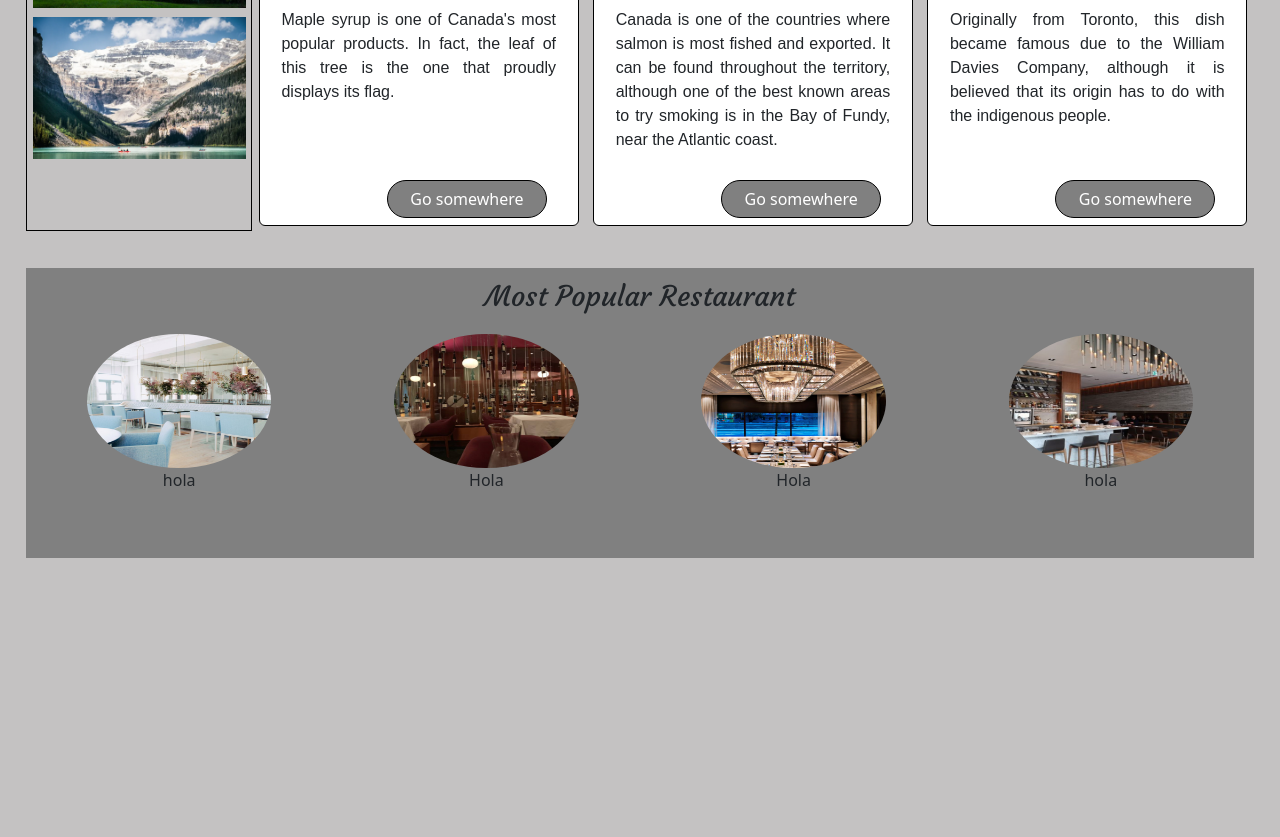
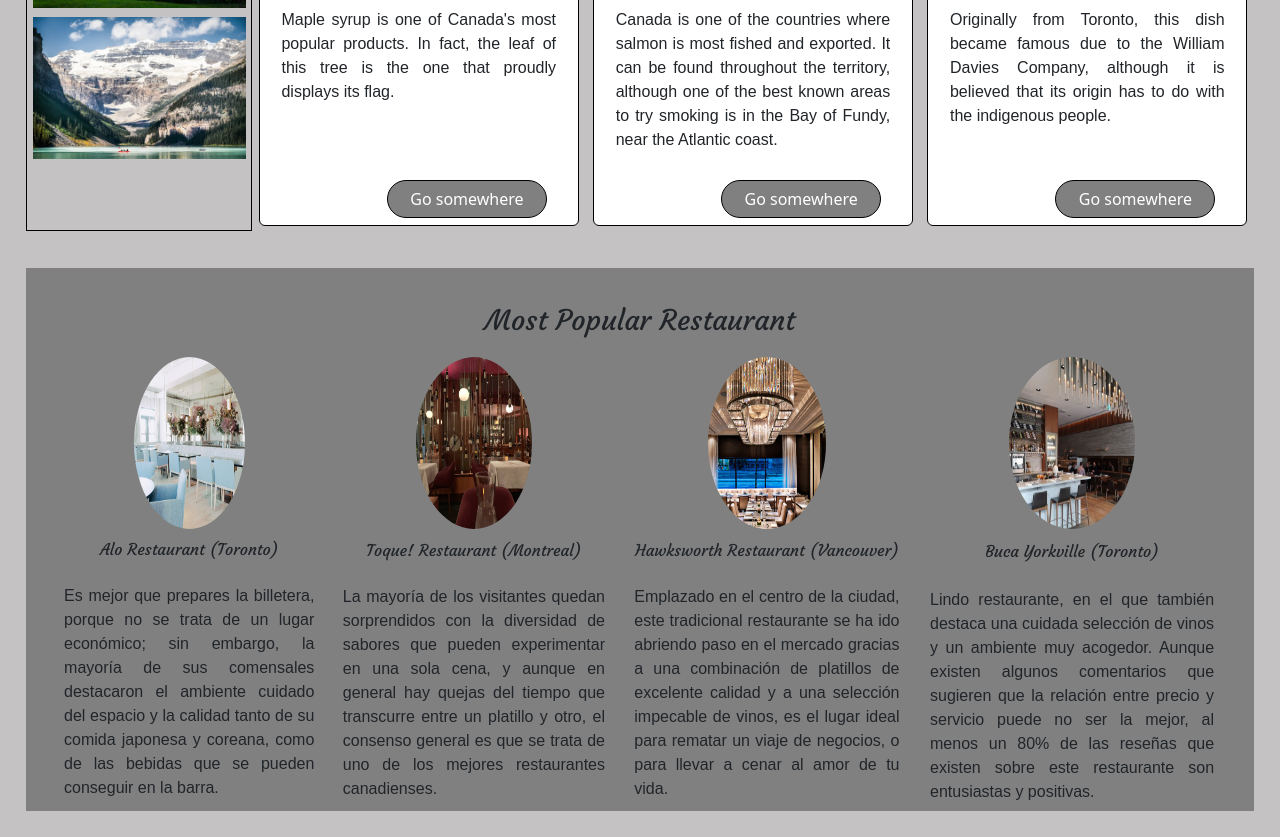
Before and after one commit to Julieta3164/Bootstrap, a website: page public/index.html in a window 1280 px wide. Shown: the part 1373-2210 px from the top of the page. Before the commit the page ends 1957 px from the top, so only its background shows below. Drawn offline with nearby package versions, Linux system fonts and the light colour scheme.

Commit message:
end card restaurant

```diff
--- a/public/css/main.css
+++ b/public/css/main.css
@@ -101,6 +101,7 @@ background: rgb(45, 45, 44);
 
 .section-B{
   margin-top: 3%;
+  padding: 2%;
   background: gray;
 }
 h3{
@@ -120,9 +121,22 @@ h3{
 
 }
 .card-img-top-end{
-  width: 60%;
-  height: 60%;
+  width: 40%;
+  height: 40%;
   -moz-border-radius: 50%;
   -webkit-border-radius: 50%;
   border-radius: 50%;
 }
+
+.card-text-end{
+  margin: 3%;
+  font-family: 'Courgette', cursive;
+  text-align: center;
+}
+
+.card-text-end-2{
+  text-align: justify;
+  font-family: 'Asap Condensed', sans-serif;
+  padding: 5%;
+  margin-bottom: 4%;
+}
--- a/public/index.html
+++ b/public/index.html
@@ -169,19 +169,23 @@
 <div class="restaurat">
   <div class="card-end">
     <img src="./img/res1.png" class="card-img-top-end" alt="Tourtière">
-    <p class="card-text-end">hola</p>
+    <p class="card-text-end">Alo Restaurant (Toronto)</p>
+    <p class="card-text-end-2">Es mejor que prepares la billetera, porque no se trata de un lugar económico; sin embargo, la mayoría de sus comensales destacaron el ambiente cuidado del espacio y la calidad tanto de su comida japonesa y coreana, como de las bebidas que se pueden conseguir en la barra.</p>
   </div>
   <div class="card-end">
     <img src="./img/res2.png" class="card-img-top-end" alt="Tourtière">
-    <p class="card-text-end">Hola</p>
+    <p class="card-text-end">Toque! Restaurant (Montreal)</p>
+    <p class="card-text-end-2">La mayoría de los visitantes quedan sorprendidos con la diversidad de sabores que pueden experimentar en una sola cena, y aunque en general hay quejas del tiempo que transcurre entre un platillo y otro, el consenso general es que se trata de uno de los mejores restaurantes canadienses.</p>
   </div>
   <div class="card-end">
     <img src="./img/res3.png" class="card-img-top-end" alt="Tourtière">
-    <p class="card-text-end">Hola</p>
+    <p class="card-text-end">Hawksworth Restaurant (Vancouver)</p>
+    <p class="card-text-end-2">Emplazado en el centro de la ciudad, este tradicional restaurante se ha ido abriendo paso en el mercado gracias a una combinación de platillos de excelente calidad y a una selección impecable de vinos, es el lugar ideal para rematar un viaje de negocios, o para llevar a cenar al amor de tu vida.</p>
   </div>
   <div class="card-end">
     <img src="./img/res4.png" class="card-img-top-end" alt="Tourtière">
-    <p class="card-text-end">hola</p>
+    <p class="card-text-end">Buca Yorkville (Toronto)</p>
+    <p class="card-text-end-2">Lindo restaurante, en el que también destaca una cuidada selección de vinos y un ambiente muy acogedor. Aunque existen algunos comentarios que sugieren que la relación entre precio y servicio puede no ser la mejor, al menos un 80% de las reseñas que existen sobre este restaurante son entusiastas y positivas.</p>
   </div>
 </div>
 
```
